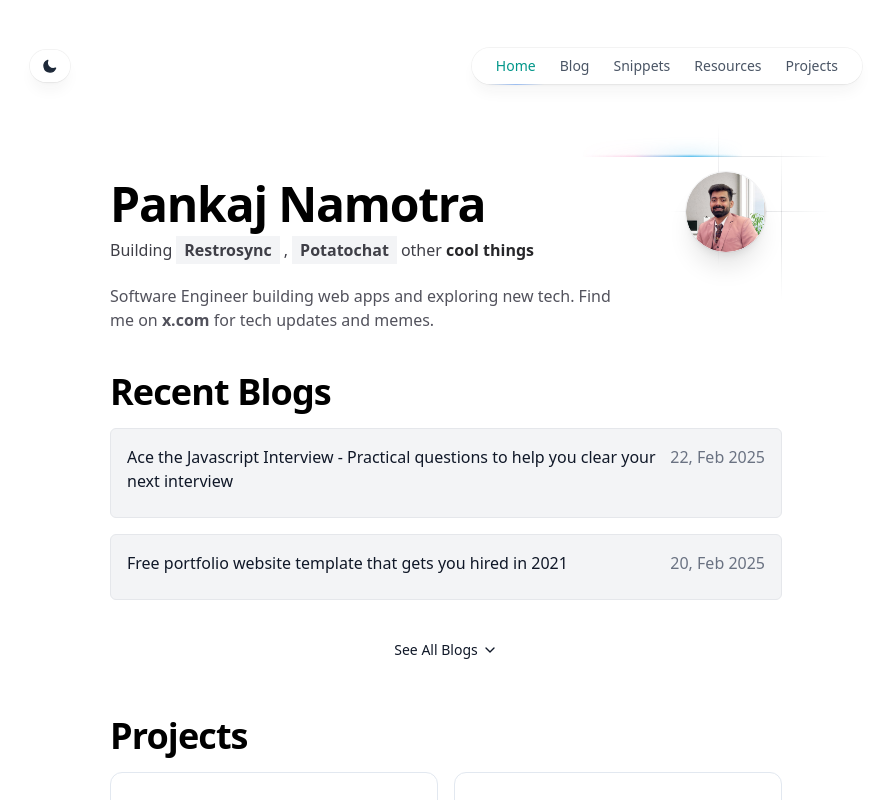
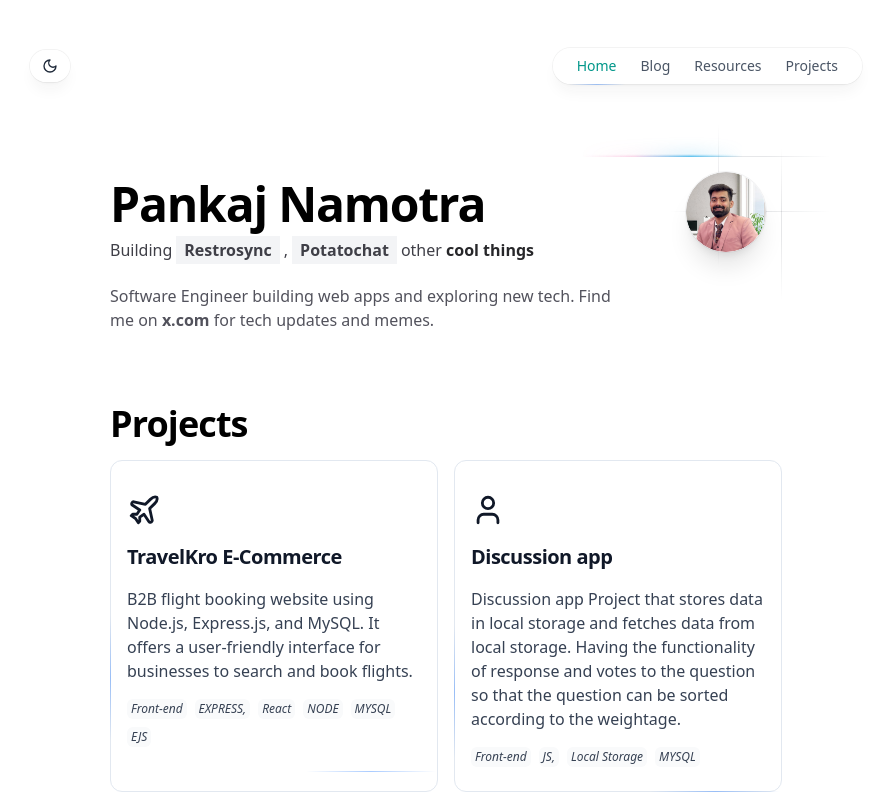
Before and after one commit to thepankajnamotra/portfolio, a React (Vite) app: page / in a window 1280 px wide. Shown: the top 800 px of the page, without its empty margins (194-1088 px from the left). Built offline with nearby package versions, Linux system fonts and the light colour scheme.

Commit message:
improved  scss

```diff
--- a/src/component/IntroHeading.jsx
+++ b/src/component/IntroHeading.jsx
@@ -296,7 +296,7 @@ const IntroHeading = () => {
       </div>
       <AvatarImage/>
     </div>
-    <RecentBlogs blogElement= {blog}/>
+    {/* <RecentBlogs blogElement= {blog}/> */}
     <Projects project={project} titleElement={'Projects'}/>
     <Projects project={upcommingProject} titleElement={'Upcomming Projects'}/>
     <LifeUpdates lifeUpdate={lifeUpdate}/>
--- a/src/component/Navbar.jsx
+++ b/src/component/Navbar.jsx
@@ -1,7 +1,8 @@
+import { Moon } from "lucide-react";
 import React from "react";
 import { Link } from "react-router";
 
-const Navbar = ({setDark}) => {
+const Navbar = ({ setDark }) => {
   return (
     <div className="sticky-nav flex justify-between items-center max-w-4xl w-full p-8 mt-0 mb-0 md:mt-4 md:mb-10 mx-auto bg-white dark:bg-zinc-900 bg-opacity-60">
       <Link to="#skip" className="sr-only focus:not-sr-only">
@@ -9,26 +10,13 @@ const Navbar = ({setDark}) => {
       </Link>
       <button
         onClick={() => {
-          setDark((last)=> !last);
+          setDark((last) => !last);
         }}
         aria-label="Toggle Dark Mode"
         type="button"
         className="group rounded-full bg-white/90 px-3 py-2 shadow-lg shadow-zinc-800/5 ring-1 ring-zinc-900/5 backdrop-blur transition dark:bg-zinc-900/90 dark:ring-teal-500/50 dark:hover:ring-white/20"
       >
-        <svg
-          xmlns="http://www.w3.org/2000/svg"
-          viewBox="0 0 24 24"
-          fill="currentColor"
-          stroke="currentColor"
-          className="h-4 w-4 text-gray-800 dark:text-teal-500"
-        >
-          <path
-            strokeLinecap="round"
-            strokeLinejoin="round"
-            strokeWidth="2"
-            d="M20.354 15.354A9 9 0 018.646 3.646 9.003 9.003 0 0012 21a9.003 9.003 0 008.354-5.646z"
-          ></path>
-        </svg>
+        <Moon  className="h-4 w-4 text-gray-800 dark:text-teal-500" />
       </button>
       <div className="hidden sm:block rounded-full bg-white/90 px-3 text-sm font-medium text-zinc-800 shadow-lg shadow-zinc-800/5 ring-1 ring-zinc-900/5 backdrop-blur dark:bg-zinc-900/90 dark:text-zinc-200 dark:ring-white/10">
         <a
@@ -40,7 +28,7 @@ const Navbar = ({setDark}) => {
         </a>
         <a
           className="relative rounded-lg px-3 inline-block py-2 text-sm text-gray-700 dark:text-gray-200 transition-all delay-150 hover:text-gray-900 dark:hover:text-gray-900"
-          href="/blog"
+          href="/"
         >
           <span className="relative z-10 text-gray-600 dark:text-gray-50">
             Blog
@@ -48,15 +36,7 @@ const Navbar = ({setDark}) => {
         </a>
         <a
           className="relative rounded-lg px-3 inline-block py-2 text-sm text-gray-700 dark:text-gray-200 transition-all delay-150 hover:text-gray-900 dark:hover:text-gray-900"
-          href="/snippets"
-        >
-          <span className="relative z-10 text-gray-600 dark:text-gray-50">
-            Snippets
-          </span>
-        </a>
-        <a
-          className="relative rounded-lg px-3 inline-block py-2 text-sm text-gray-700 dark:text-gray-200 transition-all delay-150 hover:text-gray-900 dark:hover:text-gray-900"
-          href="/resources"
+          href="/"
         >
           <span className="relative z-10 text-gray-600 dark:text-gray-50">
             Resources
@@ -64,7 +44,7 @@ const Navbar = ({setDark}) => {
         </a>
         <a
           className="relative rounded-lg px-3 inline-block py-2 text-sm text-gray-700 dark:text-gray-200 transition-all delay-150 hover:text-gray-900 dark:hover:text-gray-900"
-          href="/projects"
+          href="/"
         >
           <span className="relative z-10 text-gray-600 dark:text-gray-50">
             Projects
```
